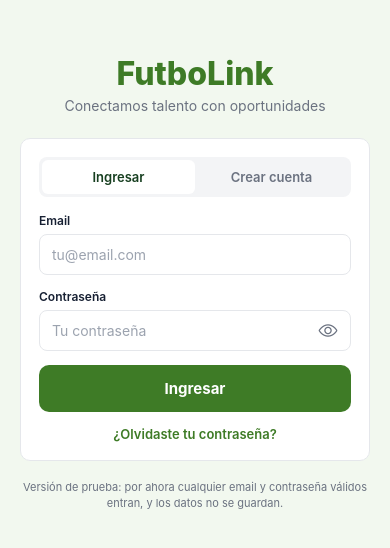
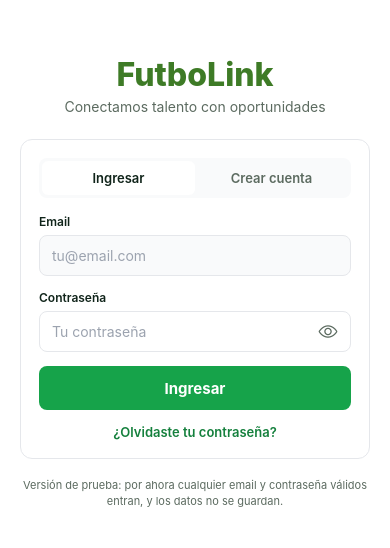
Before and after one commit to ismaulman/futbolink-app, a React Native app: screen / in a window 390 px wide. Shown: the part 140-688 px from the top of the page. Built offline with nearby package versions, Linux system fonts and the light colour scheme.

Commit message:
Aplicar diseño blanco estilo LinkedIn con tokens de la web
Co-Authored-By: Claude Sonnet 5.5 <noreply@anthropic.com>
Claude-Session: https://claude.ai/code/session_018GGyLo68CB4MLCvW1cNdB1

```diff
--- a/src/components/OfferCard.tsx
+++ b/src/components/OfferCard.tsx
@@ -1,3 +1,4 @@
+import { Ionicons } from "@expo/vector-icons";
 import { Pressable, StyleSheet, Text, View } from "react-native";
 import { Offer } from "../data";
 import { COLORS, RADIUS } from "../theme";
@@ -9,51 +10,37 @@ type Props = {
   onApply: () => void;
 };
 
+// Tarjeta plana tipo LinkedIn: toda la tarjeta abre la oferta y la acción
+// secundaria es un link de texto (el botón verde lleno queda para el detalle).
 export default function OfferCard({ offer, applied, onOpen, onApply }: Props) {
   return (
-    <View style={styles.card}>
+    <Pressable
+      onPress={onOpen}
+      style={({ pressed }) => [styles.card, pressed && styles.pressed]}
+    >
       <Text style={styles.location}>
         {offer.flag} {offer.country} · {offer.region}
       </Text>
       <Text style={styles.title}>{offer.title}</Text>
+      <Text style={styles.club}>
+        {offer.club} · {offer.league}
+      </Text>
+      <Text style={styles.salary}>{offer.salary}</Text>
 
-      <View style={styles.salaryRow}>
-        <Text style={styles.salaryLabel}>SALARIO</Text>
-        <Text style={styles.salary}>{offer.salary}</Text>
-      </View>
-
-      <Text style={styles.posted}>{offer.posted}</Text>
-
-      <View style={styles.buttonsRow}>
-        <Pressable
-          onPress={onOpen}
-          style={({ pressed }) => [
-            styles.secondaryButton,
-            pressed && styles.pressed,
-          ]}
-        >
-          <Text style={styles.secondaryButtonText}>Ver oferta</Text>
-        </Pressable>
-        <Pressable
-          onPress={onApply}
-          disabled={applied}
-          style={({ pressed }) => [
-            styles.primaryButton,
-            applied && styles.appliedButton,
-            pressed && styles.pressed,
-          ]}
-        >
-          <Text
-            style={[
-              styles.primaryButtonText,
-              applied && styles.appliedButtonText,
-            ]}
-          >
-            {applied ? "Postulado ✓" : "Aplicar ahora"}
-          </Text>
+      <View style={styles.footer}>
+        <Text style={styles.posted}>{offer.posted}</Text>
+        <Pressable onPress={onApply} disabled={applied} hitSlop={10}>
+          {applied ? (
+            <View style={styles.appliedRow}>
+              <Ionicons name="checkmark" size={14} color={COLORS.primaryDark} />
+              <Text style={styles.action}>Postulado</Text>
+            </View>
+          ) : (
+            <Text style={styles.action}>Postularme →</Text>
+          )}
         </Pressable>
       </View>
-    </View>
+    </Pressable>
   );
 }
 
@@ -65,56 +52,21 @@ const styles = StyleSheet.create({
     borderColor: COLORS.border,
     padding: 14,
   },
+  pressed: { backgroundColor: COLORS.surface },
   location: { fontSize: 12, color: COLORS.muted },
-  title: {
-    fontSize: 16,
-    fontWeight: "700",
-    color: COLORS.text,
-    marginTop: 4,
-  },
-  salaryRow: { marginTop: 10 },
-  salaryLabel: {
-    fontSize: 9,
-    fontWeight: "700",
-    letterSpacing: 0.6,
-    color: COLORS.subtle,
-  },
-  salary: { fontSize: 15, fontWeight: "700", color: COLORS.green },
-  posted: {
-    fontSize: 11,
-    color: COLORS.muted,
+  title: { fontSize: 16, fontWeight: "600", color: COLORS.ink, marginTop: 4 },
+  club: { fontSize: 14, color: COLORS.muted, marginTop: 2 },
+  salary: { fontSize: 14, fontWeight: "600", color: COLORS.ink, marginTop: 8 },
+  footer: {
+    flexDirection: "row",
+    alignItems: "center",
+    justifyContent: "space-between",
     marginTop: 10,
     paddingTop: 10,
     borderTopWidth: 1,
-    borderTopColor: "#f3f4f6",
+    borderTopColor: COLORS.divider,
   },
-  buttonsRow: {
-    flexDirection: "row",
-    justifyContent: "flex-end",
-    gap: 8,
-    marginTop: 10,
-  },
-  secondaryButton: {
-    paddingHorizontal: 14,
-    paddingVertical: 9,
-    borderRadius: RADIUS.sm,
-    borderWidth: 1,
-    borderColor: COLORS.border,
-    backgroundColor: COLORS.white,
-  },
-  secondaryButtonText: { fontSize: 13, fontWeight: "600", color: "#374151" },
-  primaryButton: {
-    paddingHorizontal: 16,
-    paddingVertical: 9,
-    borderRadius: RADIUS.sm,
-    backgroundColor: COLORS.green,
-  },
-  primaryButtonText: { fontSize: 13, fontWeight: "700", color: COLORS.white },
-  appliedButton: {
-    backgroundColor: COLORS.greenLight,
-    borderWidth: 1,
-    borderColor: COLORS.green,
-  },
-  appliedButtonText: { color: COLORS.green },
-  pressed: { opacity: 0.8 },
+  posted: { fontSize: 12, color: COLORS.muted },
+  appliedRow: { flexDirection: "row", alignItems: "center", gap: 4 },
+  action: { fontSize: 13, fontWeight: "600", color: COLORS.primaryDark },
 });
--- a/src/components/TabBar.tsx
+++ b/src/components/TabBar.tsx
@@ -35,7 +35,7 @@ export default function TabBar({ active, onChange }: Props) {
             <Ionicons
               name={isActive ? tab.iconActive : tab.icon}
               size={22}
-              color={isActive ? COLORS.green : COLORS.muted}
+              color={isActive ? COLORS.primary : COLORS.subtle}
             />
             <Text style={[styles.label, isActive && styles.labelActive]}>
               {tab.label}
@@ -61,5 +61,5 @@ const styles = StyleSheet.create({
     gap: 3,
   },
   label: { fontSize: 11, color: COLORS.muted, fontWeight: "600" },
-  labelActive: { color: COLORS.green },
+  labelActive: { color: COLORS.primary },
 });
--- a/src/screens/AuthScreen.tsx
+++ b/src/screens/AuthScreen.tsx
@@ -50,10 +50,10 @@ export default function AuthScreen({ onSubmit }: Props) {
       setError("Ingresá un email válido.");
       return;
     }
-    if (password.length < (isRegister ? 6 : 1)) {
+    if (password.length < (isRegister ? 8 : 1)) {
       setError(
         isRegister
-          ? "La contraseña debe tener al menos 6 caracteres."
+          ? "La contraseña debe tener al menos 8 caracteres."
           : "Ingresá tu contraseña.",
       );
       return;
@@ -136,7 +136,7 @@ export default function AuthScreen({ onSubmit }: Props) {
               <TextInput
                 value={password}
                 onChangeText={setPassword}
-                placeholder={isRegister ? "Mínimo 6 caracteres" : "Tu contraseña"}
+                placeholder={isRegister ? "Mínimo 8 caracteres" : "Tu contraseña"}
                 placeholderTextColor={COLORS.subtle}
                 secureTextEntry={!showPassword}
                 autoCapitalize="none"
@@ -168,7 +168,7 @@ export default function AuthScreen({ onSubmit }: Props) {
                     <Ionicons
                       name={active ? "radio-button-on" : "radio-button-off"}
                       size={20}
-                      color={active ? COLORS.green : COLORS.subtle}
+                      color={active ? COLORS.primaryDark : COLORS.subtle}
                     />
                     <View style={styles.roleBody}>
                       <Text style={styles.roleLabel}>{item.label}</Text>
@@ -218,7 +218,7 @@ const styles = StyleSheet.create({
   logo: {
     fontSize: 32,
     fontWeight: "800",
-    color: COLORS.green,
+    color: COLORS.brand,
     textAlign: "center",
   },
   tagline: {
@@ -239,7 +239,7 @@ const styles = StyleSheet.create({
     flexDirection: "row",
     padding: 3,
     borderRadius: RADIUS.sm,
-    backgroundColor: "#f3f4f6",
+    backgroundColor: COLORS.surface,
     marginBottom: 16,
   },
   segmentItem: {
@@ -250,23 +250,23 @@ const styles = StyleSheet.create({
   },
   segmentActive: { backgroundColor: COLORS.white },
   segmentText: { fontSize: 13, fontWeight: "600", color: COLORS.muted },
-  segmentTextActive: { color: COLORS.greenDark },
+  segmentTextActive: { color: COLORS.ink },
   field: { marginBottom: 14 },
   label: {
     fontSize: 12,
     fontWeight: "600",
-    color: COLORS.text,
+    color: COLORS.ink,
     marginBottom: 6,
   },
   input: {
     paddingHorizontal: 12,
     paddingVertical: 11,
     fontSize: 14,
-    color: COLORS.text,
+    color: COLORS.ink,
     borderRadius: RADIUS.sm,
     borderWidth: 1,
     borderColor: COLORS.border,
-    backgroundColor: COLORS.white,
+    backgroundColor: COLORS.surface,
   },
   passwordBox: {
     flexDirection: "row",
@@ -281,7 +281,7 @@ const styles = StyleSheet.create({
     flex: 1,
     paddingVertical: 11,
     fontSize: 14,
-    color: COLORS.text,
+    color: COLORS.ink,
   },
   roleCard: {
     flexDirection: "row",
@@ -295,23 +295,24 @@ const styles = StyleSheet.create({
     backgroundColor: COLORS.white,
   },
   roleCardActive: {
-    borderColor: COLORS.green,
-    backgroundColor: COLORS.greenLight,
+    borderColor: COLORS.primary,
+    backgroundColor: COLORS.primarySoft,
   },
   roleBody: { flex: 1 },
-  roleLabel: { fontSize: 14, fontWeight: "700", color: COLORS.text },
+  roleLabel: { fontSize: 14, fontWeight: "700", color: COLORS.ink },
   roleDescription: { fontSize: 12, color: COLORS.muted, marginTop: 1 },
-  error: { fontSize: 13, color: "#b91c1c", marginBottom: 12 },
+  error: { fontSize: 13, color: COLORS.danger, marginBottom: 12 },
   submit: {
-    backgroundColor: COLORS.green,
-    borderRadius: RADIUS.md,
-    paddingVertical: 14,
+    backgroundColor: COLORS.primary,
+    borderRadius: RADIUS.sm,
+    height: 44,
+    justifyContent: "center",
     alignItems: "center",
   },
   submitText: { fontSize: 15, fontWeight: "700", color: COLORS.white },
   forgot: {
     fontSize: 13,
-    color: COLORS.green,
+    color: COLORS.primaryDark,
     textAlign: "center",
     marginTop: 14,
     fontWeight: "600",
--- a/src/screens/BuscarScreen.tsx
+++ b/src/screens/BuscarScreen.tsx
@@ -32,7 +32,7 @@ function PlayerCard({ player }: { player: Player }) {
             {player.name}
           </Text>
           {player.verified && (
-            <Ionicons name="checkmark-circle" size={16} color={COLORS.green} />
+            <Ionicons name="checkmark-circle" size={16} color={COLORS.primaryDark} />
           )}
         </View>
         <Text style={styles.meta}>
@@ -119,7 +119,7 @@ export default function BuscarScreen() {
 const styles = StyleSheet.create({
   screen: { flex: 1 },
   header: { paddingHorizontal: 16, paddingTop: 12, paddingBottom: 8 },
-  heading: { fontSize: 26, fontWeight: "800", color: COLORS.greenDark },
+  heading: { fontSize: 24, fontWeight: "700", color: COLORS.ink },
   subheading: { fontSize: 13, color: COLORS.muted, marginTop: 2 },
   searchBox: {
     flexDirection: "row",
@@ -130,21 +130,24 @@ const styles = StyleSheet.create({
     borderRadius: RADIUS.sm,
     borderWidth: 1,
     borderColor: COLORS.border,
-    backgroundColor: COLORS.white,
+    backgroundColor: COLORS.surface,
   },
-  input: { flex: 1, paddingVertical: 10, fontSize: 14, color: COLORS.text },
+  input: { flex: 1, paddingVertical: 10, fontSize: 14, color: COLORS.ink },
   chipsRow: { gap: 8, paddingTop: 12 },
   chip: {
     paddingHorizontal: 14,
     paddingVertical: 8,
-    borderRadius: RADIUS.sm,
+    borderRadius: RADIUS.pill,
     borderWidth: 1,
     borderColor: COLORS.border,
     backgroundColor: COLORS.white,
   },
-  chipActive: { backgroundColor: COLORS.green, borderColor: COLORS.green },
+  chipActive: {
+    backgroundColor: COLORS.primarySoft,
+    borderColor: COLORS.primaryBorder,
+  },
   chipText: { fontSize: 13, fontWeight: "600", color: COLORS.muted },
-  chipTextActive: { color: COLORS.white },
+  chipTextActive: { color: COLORS.primaryDark },
   list: { padding: 16, gap: 10 },
   card: {
     flexDirection: "row",
@@ -160,14 +163,14 @@ const styles = StyleSheet.create({
     width: 48,
     height: 48,
     borderRadius: 24,
-    backgroundColor: COLORS.greenLight,
+    backgroundColor: COLORS.primarySoft,
     alignItems: "center",
     justifyContent: "center",
   },
-  avatarText: { fontSize: 15, fontWeight: "800", color: COLORS.green },
+  avatarText: { fontSize: 15, fontWeight: "800", color: COLORS.primaryDark },
   cardBody: { flex: 1 },
   nameRow: { flexDirection: "row", alignItems: "center", gap: 6 },
-  name: { fontSize: 15, fontWeight: "700", color: COLORS.text, flexShrink: 1 },
+  name: { fontSize: 15, fontWeight: "700", color: COLORS.ink, flexShrink: 1 },
   meta: { fontSize: 12, color: COLORS.muted, marginTop: 2 },
   empty: { textAlign: "center", color: COLORS.muted, marginTop: 32 },
 });
--- a/src/screens/MercadoScreen.tsx
+++ b/src/screens/MercadoScreen.tsx
@@ -77,23 +77,26 @@ const styles = StyleSheet.create({
   logo: {
     fontSize: 14,
     fontWeight: "800",
-    color: COLORS.green,
+    color: COLORS.primaryDark,
     letterSpacing: 0.5,
     marginBottom: 6,
   },
-  heading: { fontSize: 26, fontWeight: "800", color: COLORS.greenDark },
+  heading: { fontSize: 24, fontWeight: "700", color: COLORS.ink },
   subheading: { fontSize: 13, color: COLORS.muted, marginTop: 2 },
   filtersRow: { flexDirection: "row", gap: 8, marginTop: 14 },
   chip: {
     paddingHorizontal: 14,
     paddingVertical: 8,
-    borderRadius: RADIUS.sm,
+    borderRadius: RADIUS.pill,
     borderWidth: 1,
     borderColor: COLORS.border,
     backgroundColor: COLORS.white,
   },
-  chipActive: { backgroundColor: COLORS.green, borderColor: COLORS.green },
+  chipActive: {
+    backgroundColor: COLORS.primarySoft,
+    borderColor: COLORS.primaryBorder,
+  },
   chipText: { fontSize: 13, fontWeight: "600", color: COLORS.muted },
-  chipTextActive: { color: COLORS.white },
+  chipTextActive: { color: COLORS.primaryDark },
   list: { padding: 16, gap: 12 },
 });
--- a/src/screens/OfertaScreen.tsx
+++ b/src/screens/OfertaScreen.tsx
@@ -15,7 +15,7 @@ export default function OfertaScreen({ offer, applied, onBack, onApply }: Props)
     <View style={styles.screen}>
       <View style={styles.topBar}>
         <Pressable onPress={onBack} style={styles.backButton}>
-          <Ionicons name="arrow-back" size={22} color={COLORS.greenDark} />
+          <Ionicons name="arrow-back" size={22} color={COLORS.ink} />
         </Pressable>
         <Text style={styles.topTitle}>Oferta</Text>
       </View>
@@ -43,7 +43,7 @@ export default function OfertaScreen({ offer, applied, onBack, onApply }: Props)
         <Text style={styles.sectionTitle}>Requisitos</Text>
         {offer.requirements.map((item) => (
           <View key={item} style={styles.bulletRow}>
-            <Ionicons name="checkmark" size={16} color={COLORS.green} />
+            <Ionicons name="checkmark" size={16} color={COLORS.primaryDark} />
             <Text style={styles.bulletText}>{item}</Text>
           </View>
         ))}
@@ -51,7 +51,7 @@ export default function OfertaScreen({ offer, applied, onBack, onApply }: Props)
         <Text style={styles.sectionTitle}>Beneficios</Text>
         {offer.benefits.map((item) => (
           <View key={item} style={styles.bulletRow}>
-            <Ionicons name="add-circle-outline" size={16} color={COLORS.green} />
+            <Ionicons name="add-circle-outline" size={16} color={COLORS.primaryDark} />
             <Text style={styles.bulletText}>{item}</Text>
           </View>
         ))}
@@ -97,13 +97,13 @@ const styles = StyleSheet.create({
     alignItems: "center",
     justifyContent: "center",
   },
-  topTitle: { fontSize: 16, fontWeight: "700", color: COLORS.greenDark },
+  topTitle: { fontSize: 16, fontWeight: "700", color: COLORS.ink },
   content: { padding: 16, paddingBottom: 24 },
   location: { fontSize: 12, color: COLORS.muted },
   title: {
     fontSize: 22,
-    fontWeight: "800",
-    color: COLORS.text,
+    fontWeight: "700",
+    color: COLORS.ink,
     marginTop: 4,
   },
   club: { fontSize: 14, color: COLORS.muted, marginTop: 4 },
@@ -121,22 +121,22 @@ const styles = StyleSheet.create({
     letterSpacing: 0.6,
     color: COLORS.subtle,
   },
-  salary: { fontSize: 20, fontWeight: "800", color: COLORS.green, marginTop: 2 },
+  salary: { fontSize: 20, fontWeight: "700", color: COLORS.ink, marginTop: 2 },
   sectionTitle: {
     fontSize: 15,
     fontWeight: "700",
-    color: COLORS.greenDark,
+    color: COLORS.ink,
     marginTop: 20,
     marginBottom: 8,
   },
-  body: { fontSize: 14, lineHeight: 21, color: COLORS.text },
+  body: { fontSize: 14, lineHeight: 21, color: COLORS.ink },
   bulletRow: {
     flexDirection: "row",
     alignItems: "flex-start",
     gap: 8,
     marginBottom: 6,
   },
-  bulletText: { flex: 1, fontSize: 14, lineHeight: 20, color: COLORS.text },
+  bulletText: { flex: 1, fontSize: 14, lineHeight: 20, color: COLORS.ink },
   posted: { fontSize: 12, color: COLORS.muted, marginTop: 20 },
   footer: {
     padding: 16,
@@ -145,16 +145,17 @@ const styles = StyleSheet.create({
     backgroundColor: COLORS.white,
   },
   applyButton: {
-    backgroundColor: COLORS.green,
-    borderRadius: RADIUS.md,
-    paddingVertical: 14,
+    backgroundColor: COLORS.primary,
+    borderRadius: RADIUS.sm,
+    height: 44,
+    justifyContent: "center",
     alignItems: "center",
   },
   appliedButton: {
-    backgroundColor: COLORS.greenLight,
+    backgroundColor: COLORS.primarySoft,
     borderWidth: 1,
-    borderColor: COLORS.green,
+    borderColor: COLORS.primary,
   },
   applyText: { fontSize: 15, fontWeight: "700", color: COLORS.white },
-  appliedText: { color: COLORS.green },
+  appliedText: { color: COLORS.primaryDark },
 });
--- a/src/screens/PerfilScreen.tsx
+++ b/src/screens/PerfilScreen.tsx
@@ -118,7 +118,7 @@ const styles = StyleSheet.create({
   heading: {
     fontSize: 26,
     fontWeight: "800",
-    color: COLORS.greenDark,
+    color: COLORS.ink,
     marginBottom: 14,
   },
   headerCard: {
@@ -133,12 +133,12 @@ const styles = StyleSheet.create({
     width: 80,
     height: 80,
     borderRadius: 40,
-    backgroundColor: COLORS.greenLight,
+    backgroundColor: COLORS.primarySoft,
     alignItems: "center",
     justifyContent: "center",
   },
-  avatarText: { fontSize: 28, fontWeight: "800", color: COLORS.green },
-  name: { fontSize: 20, fontWeight: "800", color: COLORS.text, marginTop: 10 },
+  avatarText: { fontSize: 28, fontWeight: "800", color: COLORS.primaryDark },
+  name: { fontSize: 20, fontWeight: "800", color: COLORS.ink, marginTop: 10 },
   subtitle: { fontSize: 13, color: COLORS.muted, marginTop: 4 },
   unverified: {
     flexDirection: "row",
@@ -158,15 +158,15 @@ const styles = StyleSheet.create({
     marginTop: 16,
     paddingTop: 14,
     borderTopWidth: 1,
-    borderTopColor: "#f3f4f6",
+    borderTopColor: COLORS.divider,
   },
   stat: { flex: 1, alignItems: "center" },
-  statValue: { fontSize: 18, fontWeight: "800", color: COLORS.green },
+  statValue: { fontSize: 18, fontWeight: "800", color: COLORS.primaryDark },
   statLabel: { fontSize: 11, color: COLORS.muted, marginTop: 2 },
   sectionTitle: {
     fontSize: 15,
     fontWeight: "700",
-    color: COLORS.greenDark,
+    color: COLORS.ink,
     marginTop: 20,
     marginBottom: 8,
   },
@@ -178,7 +178,7 @@ const styles = StyleSheet.create({
     backgroundColor: COLORS.white,
   },
   emptyCard: { marginTop: 20 },
-  emptyTitle: { fontSize: 15, fontWeight: "700", color: COLORS.text },
+  emptyTitle: { fontSize: 15, fontWeight: "700", color: COLORS.ink },
   emptyText: { fontSize: 13, color: COLORS.muted, marginTop: 4, lineHeight: 19 },
   infoRow: {
     flexDirection: "row",
@@ -186,16 +186,16 @@ const styles = StyleSheet.create({
     paddingVertical: 6,
   },
   infoLabel: { fontSize: 13, color: COLORS.muted },
-  infoValue: { fontSize: 13, fontWeight: "600", color: COLORS.text },
+  infoValue: { fontSize: 13, fontWeight: "600", color: COLORS.ink },
   careerRow: {
     paddingBottom: 12,
     marginBottom: 12,
     borderBottomWidth: 1,
-    borderBottomColor: "#f3f4f6",
+    borderBottomColor: COLORS.divider,
   },
   careerRowLast: { paddingBottom: 0, marginBottom: 0, borderBottomWidth: 0 },
   careerYear: { fontSize: 11, color: COLORS.muted },
-  careerClub: { fontSize: 14, fontWeight: "700", color: COLORS.text, marginTop: 2 },
+  careerClub: { fontSize: 14, fontWeight: "700", color: COLORS.ink, marginTop: 2 },
   careerDetail: { fontSize: 12, color: COLORS.muted, marginTop: 1 },
   logout: {
     flexDirection: "row",
--- a/src/theme.ts
+++ b/src/theme.ts
@@ -1,17 +1,25 @@
-// Colores y medidas de FutboLink (los mismos de la web).
+// Tokens de diseño de FutboLink (ver claude/diseno-app-movil.md en el proyecto).
+// Regla: cero hex sueltos en las pantallas; todo sale de acá.
 export const COLORS = {
-  green: "#3e7b26",
-  greenDark: "#173f20",
-  greenLight: "#eef7ea",
-  background: "#f2f8ef",
+  primary: "#16a34a", // botón lleno de acción (uno por pantalla)
+  primaryDark: "#15803d", // texto, links e íconos verdes sobre blanco
+  primarySoft: "#f0fdf4", // chips activos, fondo de íconos, avisos
+  primaryBorder: "#bbf7d0",
+  brand: "#3e7b26", // verde del logo: login y registro
+  ink: "#10241a", // títulos y texto fuerte (nunca negro puro)
+  muted: "#5c6b60", // texto secundario
+  subtle: "#9ca3af", // placeholders, íconos inactivos
   border: "#e5e7eb",
-  text: "#172033",
-  muted: "#6b7280",
-  subtle: "#9ca3af",
+  divider: "#f3f4f6",
+  surface: "#f9fafb", // inputs y chips inactivos
+  background: "#ffffff",
   white: "#ffffff",
+  warning: "#f59e0b",
+  danger: "#dc2626",
 };
 
 export const RADIUS = {
-  sm: 8,
-  md: 10,
+  sm: 8, // botones e inputs
+  md: 12, // tarjetas
+  pill: 999, // chips
 };
```
